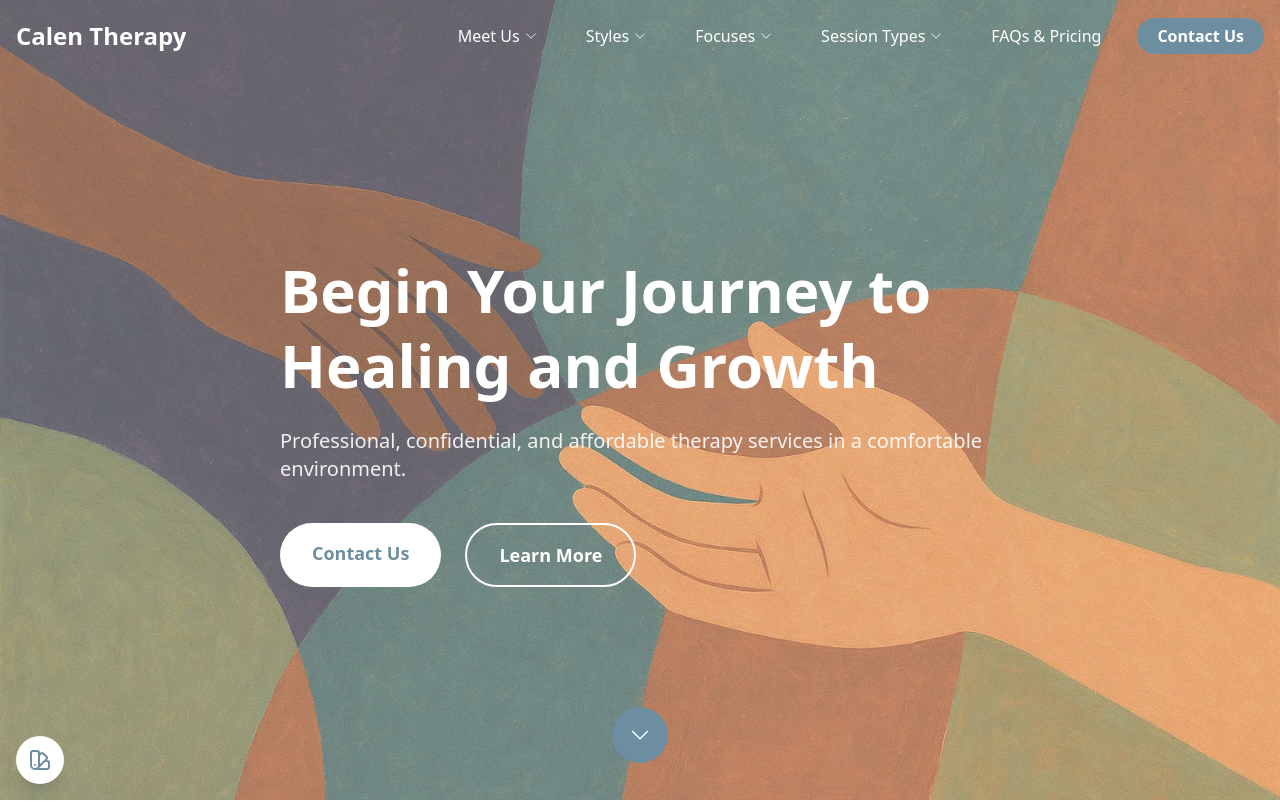
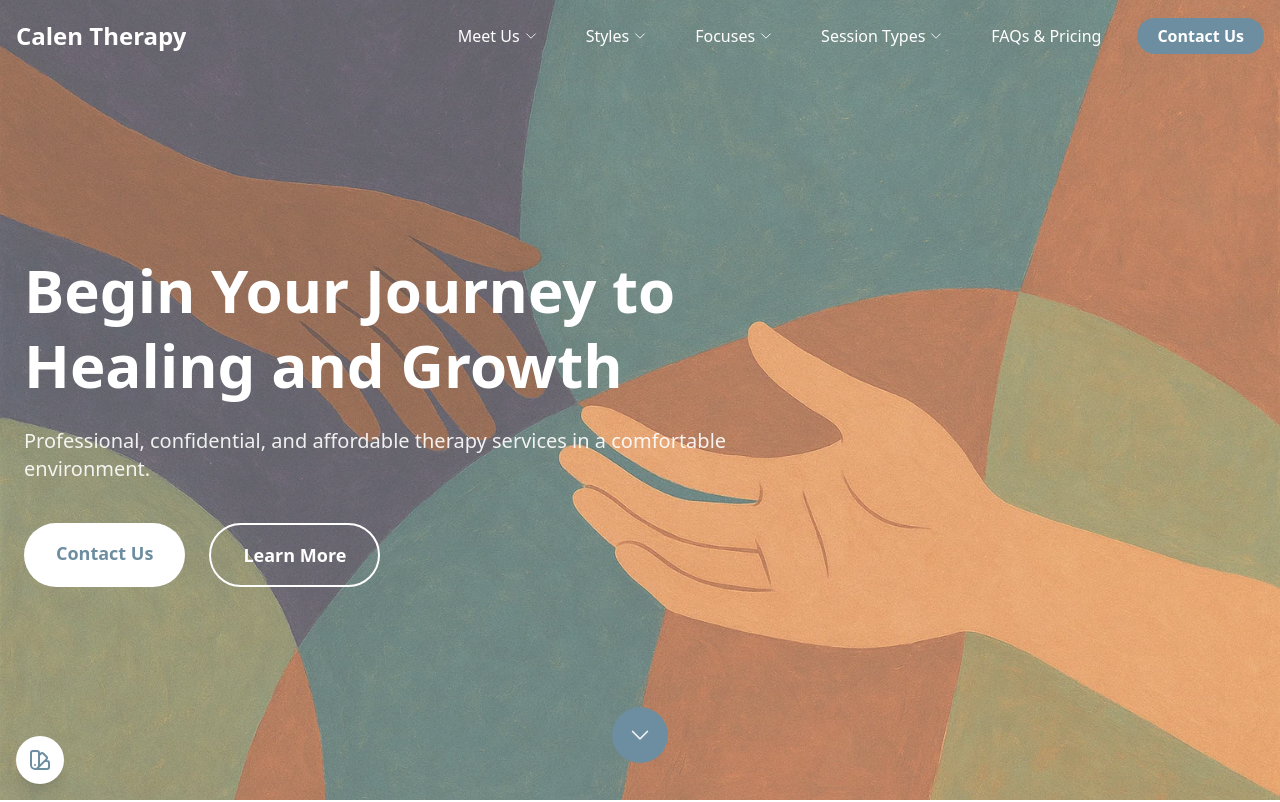
Before and after one commit to millsaj/calen-therapy, a Next.js app: page / in a window 1280 px wide. Shown: the top 802 px of the page. Built offline with nearby package versions, Linux system fonts and the light colour scheme.

Commit message:
Fix full page hero text placement

```diff
--- a/app/_components/hero/FullPageHero.tsx
+++ b/app/_components/hero/FullPageHero.tsx
@@ -23,7 +23,8 @@ export const FullPageHero = ({
   };
 
   return (
-    <section className="relative min-h-screen flex items-center">
+    <>
+      <div className="absolute inset-0 z-0">
         <Image
           src={images.general.homeHero.src}
           alt={images.general.homeHero.alt}
@@ -31,9 +32,10 @@ export const FullPageHero = ({
           className="object-cover opacity-70"
           priority
         />
+      </div>
 
-      <div className="container mx-auto sm:px-6 relative z-10 max-w-full sm:max-w-3xl my-20 pt-10 px-4">
-        <div className="max-w-full sm:max-w-3xl">
+      <section className="container mx-auto relative h-screen flex items-center justify-center text-white overflow-hidden">
+        <div className="container mx-auto mx-0 sm:ml-0 sm:px-6 relative z-10 max-w-full sm:max-w-3xl my-20 pt-10 px-4 text-left">
           <h1 className="text-xl sm:text-4xl md:text-6xl font-bold text-white leading-tight mb-4 sm:mb-6">
             {title}
           </h1>
@@ -55,10 +57,10 @@ export const FullPageHero = ({
             </button>
           </div>
         </div>
-      </div>
 
         <PageDownButton />
       </section>
+    </>
   );
 };
 
```
Lines whose indentation alone changed are shown as unchanged.
